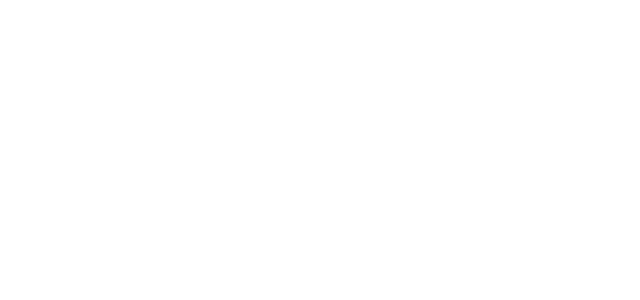
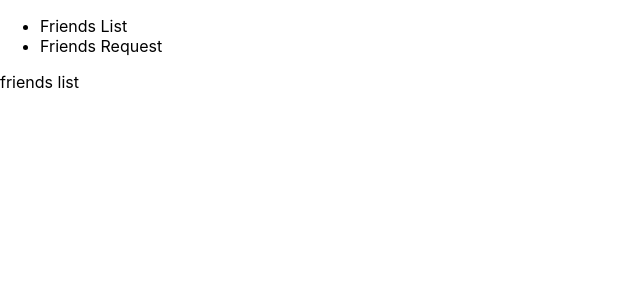
Before and after one commit to philiamjohn/pastebook, a React (Create React App) app in the folder pastebook-client/: page /friends in a window 1280 px wide. Before the commit this address had no page. Shown: the top 300 px of the page, without its empty margins (0-640 px from the left). Built offline with nearby package versions, Linux system fonts and the light colour scheme.

Commit message:
Update: added component tabs

```diff
--- a/pastebook-client/src/App.js
+++ b/pastebook-client/src/App.js
@@ -3,12 +3,15 @@
 import './App.css';
 import Home from './pages/home/Home';
 import Login from './pages/login/Login';
+import Friends from './pages/friends/Friends';
 
 const App = () => {
   return (
     <Routes>
       <Route path='/' element={<Home />} />
       <Route path='/login' element={<Login />} />
+      <Route path='/friends' element={<Friends />} />
+
     </Routes>
   );
 };
--- /dev/null
+++ b/pastebook-client/src/components/friends-tab/friends-list-tab/FriendsListTab.js
@@ -0,0 +1,9 @@
+import React from 'react';
+
+const FriendsListTab = () => {
+  return <div>
+     friends list
+  </div>;
+};
+
+export default FriendsListTab;
--- /dev/null
+++ b/pastebook-client/src/components/friends-tab/friends-req-tab/FriendsReqTab.js
@@ -0,0 +1,9 @@
+import React from 'react';
+
+const FriendsReqTab = () => {
+  return <div>
+      friend request
+  </div>;
+};
+
+export default FriendsReqTab;
--- a/pastebook-client/src/pages/friends/Friends.js
+++ b/pastebook-client/src/pages/friends/Friends.js
@@ -1,7 +1,34 @@
-import React from 'react';
+import React, { useState } from 'react';
+import FriendsListTab from '../../components/friends-tab/friends-list-tab/FriendsListTab';
+import FriendsReqTab from '../../components/friends-tab/friends-req-tab/FriendsReqTab';
 
 const Friends = () => {
-  return <div></div>;
+    const [friendsTab, setFriendsTab] = useState("friends");
+    const handleFriendsListTab = () => {
+        setFriendsTab("friends");
+    }
+    const handleFriendsReqTab = () => {
+        setFriendsTab("request");
+    }
+
+    return <div>
+        <div className='header'>
+
+        </div>
+        <div className='friends-comp-container'>
+            <div className='friends'>
+                <div className='nav-friends'>
+                    <ul className='nav-friends-list'>
+                        <li className={friendsTab === "friends" ? "active" : ""} onClick={handleFriendsListTab}>Friends List</li>
+                        <li className={friendsTab === "request" ? "active" : ""} onClick={handleFriendsReqTab}>Friends Request</li>
+                    </ul>
+                </div>
+                <div className='friends-showtab'>
+                    {friendsTab === "friends" ? <FriendsListTab /> : <FriendsReqTab />}
+                </div>
+            </div>
+        </div>
+    </div>;
 };
 
 export default Friends;
```
Also changed, not shown: pastebook-client/src/pages/friends/Friends.css (line endings or trailing spaces).
